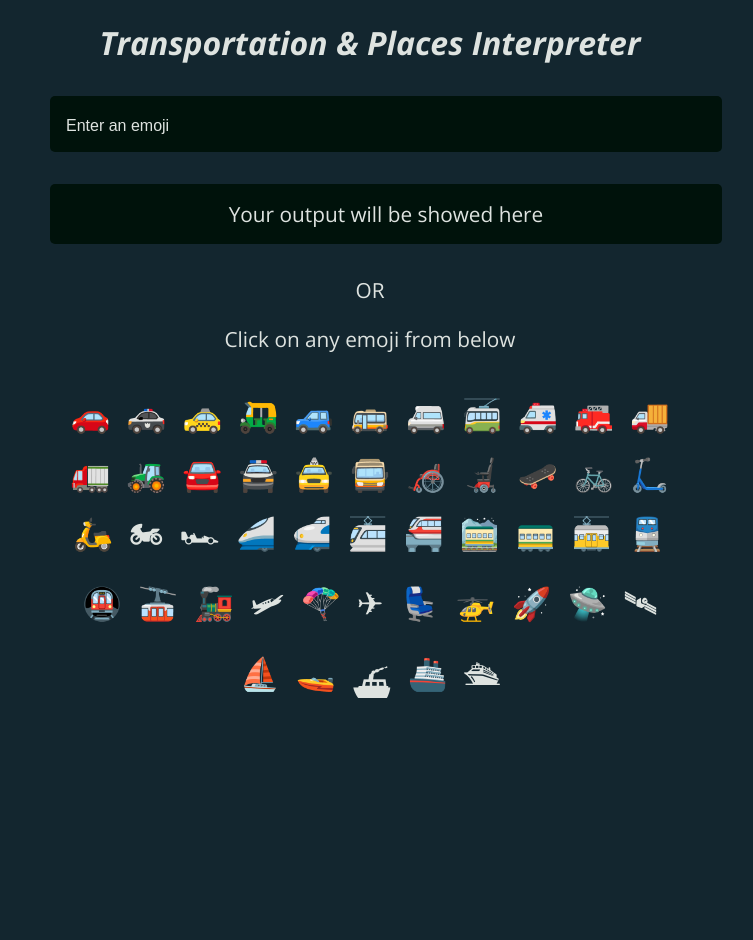
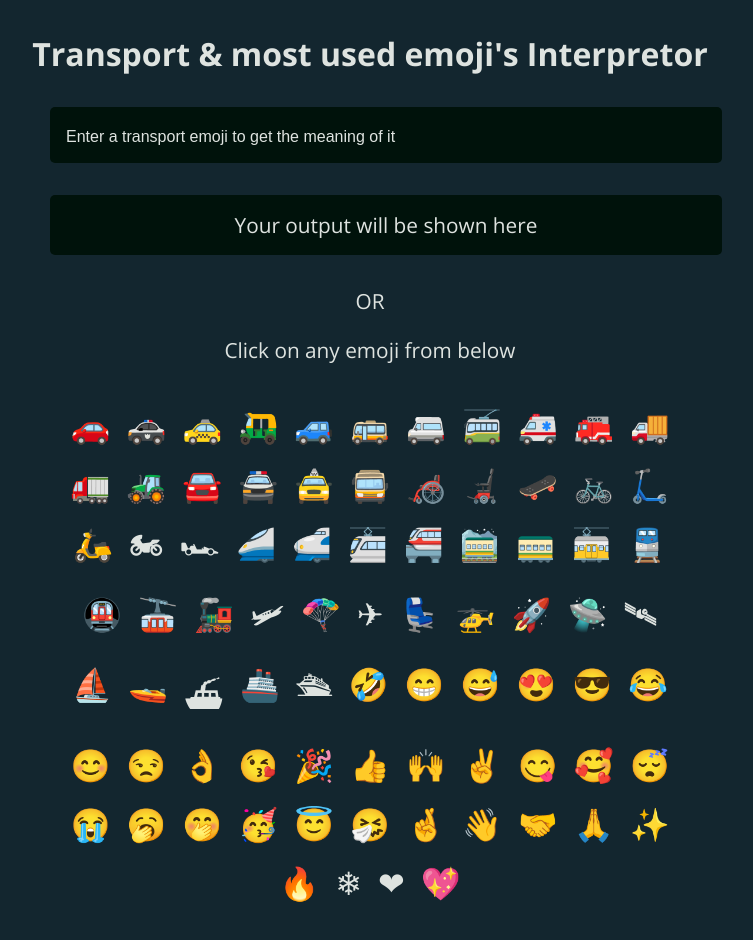
Before and after one commit to Aravindan07/emoji-interpreteer, a React (Create React App) app: page / in a window 1280 px wide. Shown: the top 940 px of the page, without its empty margins (270-1023 px from the left). Before the commit the page ends 821 px from the top, so only its background shows below. Built offline with nearby package versions, Linux system fonts and the light colour scheme.

Commit message:
Final commit

```diff
--- a/src/App.css
+++ b/src/App.css
@@ -9,10 +9,11 @@ body {
 
 .wrapper {
   color: #dee3e0;
+  padding: 2rem 0rem;
 }
 
 .wrapper h1 {
-  font-style: italic;
+  margin: 0;
   text-align: center;
 }
 
@@ -34,6 +35,10 @@ body {
   font-size: 1.3rem;
   border-radius: 5px;
   color: #dee3e0;
+}
+
+.input-wrap input:focus {
+  border: 1px solid #496ddb;
 }
 
 .input-wrap input::placeholder {
@@ -60,3 +65,14 @@ body {
   flex-wrap: wrap;
   margin: 2rem 0rem;
 }
+
+.show-emojis span {
+  cursor: pointer;
+  font-size: 2rem;
+  padding: 0.5rem;
+  border-radius: 5px;
+}
+
+.show-emojis span:hover {
+  background-color: #dee3e0;
+}
--- a/src/App.js
+++ b/src/App.js
@@ -5,47 +5,44 @@ import { flagEmojis } from "./constants";
 let emojiList = Object.keys(flagEmojis);
 
 export default function App() {
-  // const [value, setValue] = useState("");
+  const [value, setValue] = useState("");
   const [emojiValue, setEmojiValue] = useState("");
-  const emojiSearchHandler = (e) => {
-    let userInput = e.target.value;
-    let meaning = flagEmojis[userInput];
+  const emojiSearchHandler = (event) => {
+    let userInput = event.target.value;
+    setValue(userInput.trim());
+    let meaning = flagEmojis[userInput.trim()];
+    if (userInput.length <= 0 && emojiValue.length >= 0) {
+      return setEmojiValue("Your output will be shown here");
+    }
+    if (meaning === undefined) {
+      return setEmojiValue("We don't have this in our database");
+    }
     setEmojiValue(meaning);
   };
   const emojiClickHandler = (item) => {
+    console.log(item);
     let meaning = flagEmojis[item];
     setEmojiValue(meaning);
   };
   return (
     <div className="wrapper">
-      <h1>Transportation & Places Interpreter</h1>
+      <h1>Transport & most used emoji's Interpretor</h1>
       <div className="input-wrap">
         <input
           type="text"
-          name=""
-          id=""
+          value={value}
           onChange={emojiSearchHandler}
-          placeholder="Enter an emoji"
+          placeholder="Enter a transport emoji to get the meaning of it"
         />
         <div className="input-wrap output">
-          {emojiValue === "" || emojiValue === undefined
-            ? "Your output will be showed here"
-            : emojiValue}
+          {emojiValue === "" ? "Your output will be shown here" : emojiValue}
         </div>
         OR
         <p> Click on any emoji from below </p>
         <div className="show-emojis">
           {emojiList.map((item, index) => {
             return (
-              <span
-                style={{
-                  cursor: "pointer",
-                  fontSize: "2rem",
-                  padding: "0.5rem",
-                }}
-                key={index}
-                onClick={() => emojiClickHandler(item)}
-              >
+              <span key={index} onClick={() => emojiClickHandler(item)}>
                 {item}
               </span>
             );
--- a/src/constants.js
+++ b/src/constants.js
@@ -48,4 +48,36 @@ export const flagEmojis = {
   "⛴": "Ferry",
   "🚢": "Ship",
   "🛳": "Passenger Ship",
+  "🤣": "Rolling on the floor laughing",
+  "😁": "Beaming face with smiling eyes",
+  "😅": "Grinning face with sweat",
+  "😍": "Smiling face with heart eyes",
+  "😎": "Smiling face with sunglasses",
+  "😂": "Face with tears of joy",
+  "😊": "Smiling face with smiling eyes",
+  "😒": "Unamused face",
+  "👌": "OK Hand",
+  "😘": "Face blowing a kiss",
+  "🎉": "Part popper",
+  "👍": "Thumbs up",
+  "🙌": "Raising Hands",
+  "✌": "Victory Hand",
+  "😋": "Face savouring food",
+  "🥰": "Smiling face with hearts",
+  "😴": "Sleeping face",
+  "😭": "Loudly crying face",
+  "🥱": "Yawning face",
+  "🤭": "Face with hand over mouth",
+  "🥳": "Partying face",
+  "😇": "Smiling face with halo",
+  "🤧": "Sneezing face",
+  "🤞": "Crossed fingers",
+  "👋": "Weaving hand",
+  "🤝": "Handshake",
+  "🙏": "Folded hands",
+  "✨": "Sparkles",
+  "🔥": "Fire",
+  "❄": "Snowflake",
+  "❤": "Red Heart",
+  "💖": "Sparkling Heart",
 };
```
Also changed, not shown: 1 other file (tests, documents, lock files or other folders).
